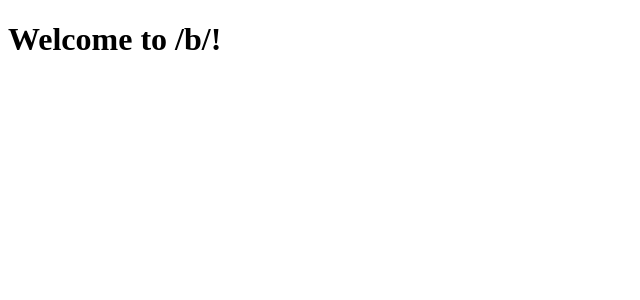
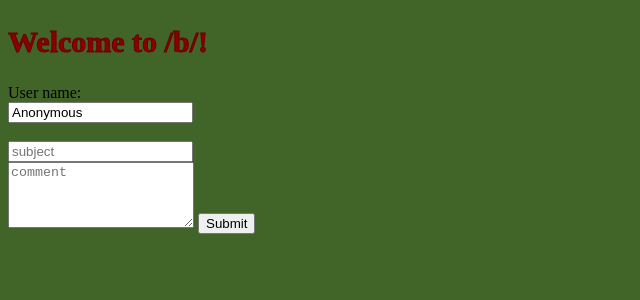
Before and after one commit to CheemsBread505/Dank-Chan, a PHP site: page /b/ in a window 1280 px wide. Shown: the top 300 px of the page, without its empty margins (0-640 px from the left). Run offline with PHP 8.4, Linux system fonts and the light colour scheme.

Commit message:
Added the textbox in the boards
The input for the users to post

```diff
--- a/b/index.php
+++ b/b/index.php
@@ -4,10 +4,25 @@
     <meta charset="UTF-8">
     <meta http-equiv="X-UA-Compatible" content="IE=edge">
     <meta name="viewport" content="width=device-width, initial-scale=1.0">
-    <link rel="icon" type="image/x-icon" href="img/dankChan.png">
+    <link rel="icon" type="image/x-icon" href="/src/img/dankChan.png">
+    <link rel="stylesheet" href="styles.css">
     <title>Dank Chan /b/</title>
 </head>
 <body>
-    <h1>Welcome to /b/!</h1>
+    <h2 class="welcome">Welcome to /b/!</h2>
+
+    <!--POST-->
+    <form action="post.php" method="POST">
+        <label for="uname">User name:</label><br>
+        <input type="text" id="uname" name="uname" value="Anonymous"><br>
+        <br>
+        <input type="text" id="subject" name="subject" placeholder="subject"><br>
+        <textarea id="textBox" name="textBox" rows="4" placeholder="comment"></textarea>
+        <input type="submit" value="Submit">
+    </form>
+
+    <?php
+        echo('<script>console.log("Hello from /b/!");</script>')
+    ?>
 </body>
 </html>
--- /dev/null
+++ b/b/styles.css
@@ -0,0 +1,15 @@
+body{
+    background-color: #416528;
+}
+
+.welcome{
+    color: #880000;
+    font-size: 30px;
+    font-weight: bold;
+    -webkit-text-stroke-width: 1px;
+    -webkit-text-stroke-color: #6b0101;
+}
+
+#textBox{
+    width: 180px;
+}
--- a/index.html
+++ b/index.html
@@ -4,12 +4,12 @@
     <meta charset="UTF-8">
     <meta http-equiv="X-UA-Compatible" content="IE=edge">
     <meta name="viewport" content="width=device-width, initial-scale=1.0">
-    <link rel="icon" type="image/x-icon" href="img/dankChan.png">
+    <link rel="icon" type="image/x-icon" href="src/img/dankChan.png">
     <link rel="stylesheet" href="styles.css">
     <title>Dank Chan</title>
 </head>
 <body>
-    <img src="img/logo.png" class="logo">
+    <img src="src/img/logo.png" class="logo">
 
     <br>
     <br>
@@ -24,6 +24,8 @@
     <hr>
     <ul>
         <li><a href="/b/">Random /b/</a></li>
+        <li><a href="/gmod/">Garry's mod /gmod/</a></li>
+        <li><a href="/vg/">Video Games /vg/</a></li>
     </ul>
     </div>
 </body>
```
Also changed, not shown: gmod/index.php (deleted, +0 -13 lines), vg/index.php (deleted, +0 -13 lines), b/post.php (added), src/img/4chan.png (renamed from img/4chan.png), src/img/dankChan.png (renamed from img/dankChan.png), src/img/feels_dumb_man.png (renamed from img/feels_dumb_man.png), src/img/logo.png (renamed from img/logo.png), src/img/original.jpg (renamed from img/original.jpg).
